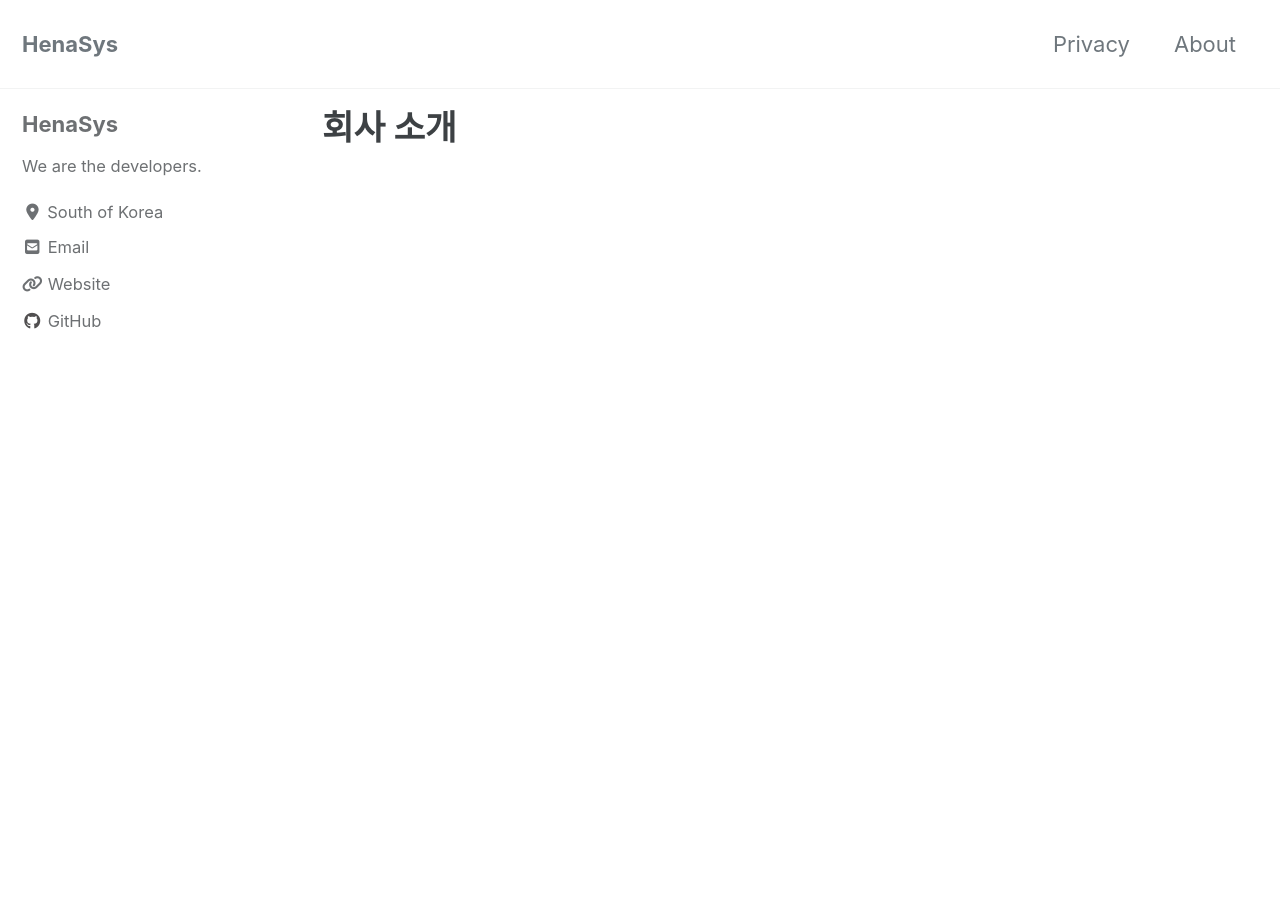
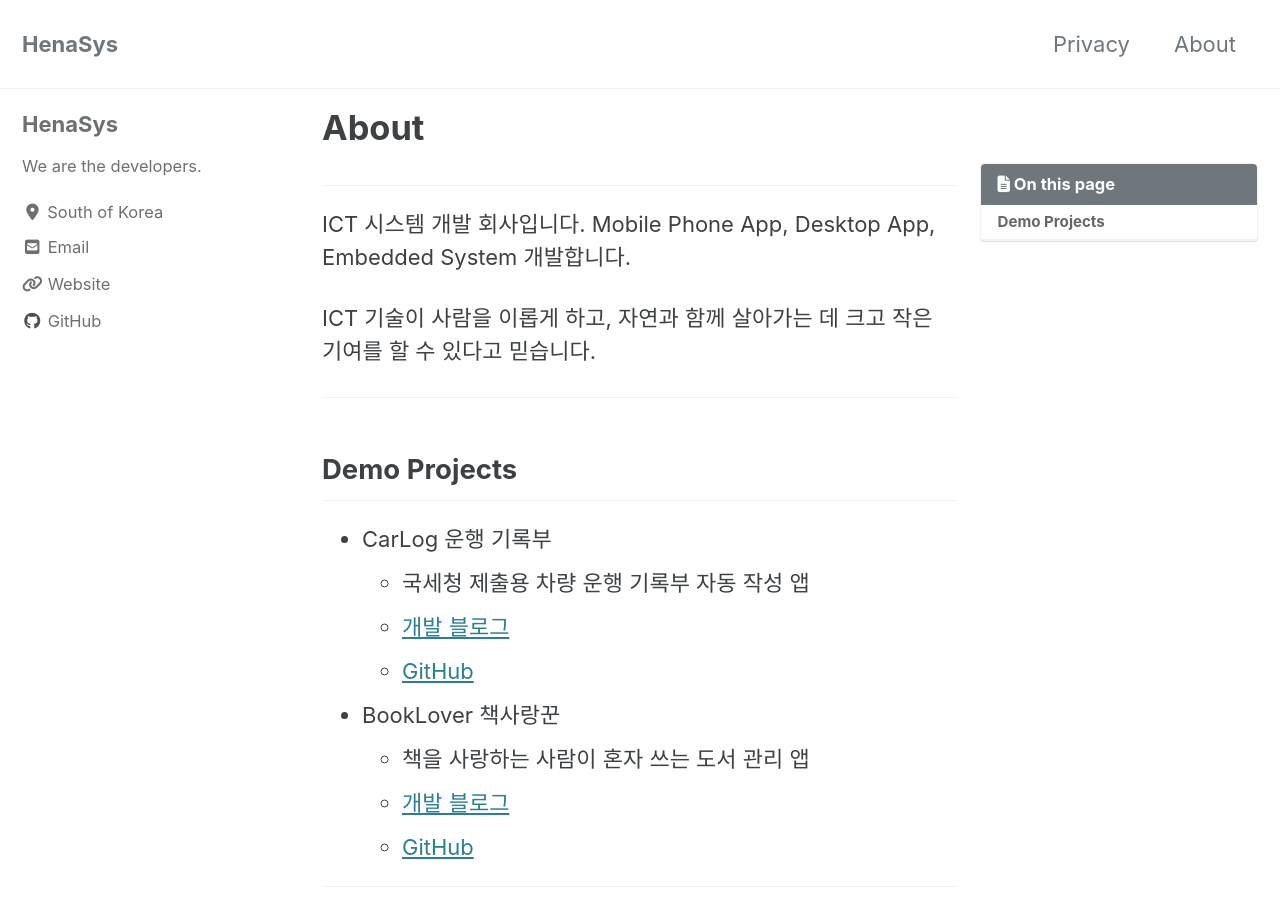
Before and after one commit to henasys/henasys.github.io, a Jekyll site: the page built from _pages/about.md, in a window 1280 px wide and 900 px high. Built offline with Jekyll 4.4.1, drawn with Linux system fonts in a browser that asks for light colours; cached includes are drawn as plain includes; nearby versions of some CDN libraries.

Commit message:
add pages

```diff
--- a/_config.yml
+++ b/_config.yml
@@ -280,7 +280,7 @@ defaults:
       related: true
   # _pages
   - scope:
-      path: ""
+      path: "_pages"
       type: pages
     values:
       layout: single
--- a/_data/navigation.yml
+++ b/_data/navigation.yml
@@ -5,7 +5,7 @@ main:
   - title: "Privacy"
     url: /privacy/
   - title: "About"
-    url: /_pages/about/
+    url: /about/
   # - title: "Sample Posts"
   #   url: /year-archive/
   # - title: "Sample Collections"
--- a/_pages/about.md
+++ b/_pages/about.md
@@ -1,3 +1,29 @@
 ---
-title: 회사 소개
+permalink: /about/
+title: "About"
+excerpt: "ICT Development Company"
+# last_modified_at: 2020-03-23T14:07:54-04:00
+toc: true
 ---
+
+---
+
+ICT 시스템 개발 회사입니다. Mobile Phone App, Desktop App, Embedded System 개발합니다.
+
+ICT 기술이 사람을 이롭게 하고, 자연과 함께 살아가는 데 크고 작은 기여를 할 수 있다고 믿습니다.
+
+---
+
+## Demo Projects
+
+* CarLog 운행 기록부
+  - 국세청 제출용 차량 운행 기록부 자동 작성 앱
+  - [개발 블로그](https://blog.naver.com/PostList.nhn?blogId=henasys&from=postList&categoryNo=10)
+  - [GitHub](https://github.com/henasys/car-log)
+
+* BookLover 책사랑꾼
+  - 책을 사랑하는 사람이 혼자 쓰는 도서 관리 앱
+  - [개발 블로그](https://blog.naver.com/PostList.nhn?blogId=henasys&from=postList&categoryNo=12)
+  - [GitHub](https://github.com/henasys/booklover)
+
+---
```
Also changed, not shown: _pages/404.md (added, +15 -0 lines).
